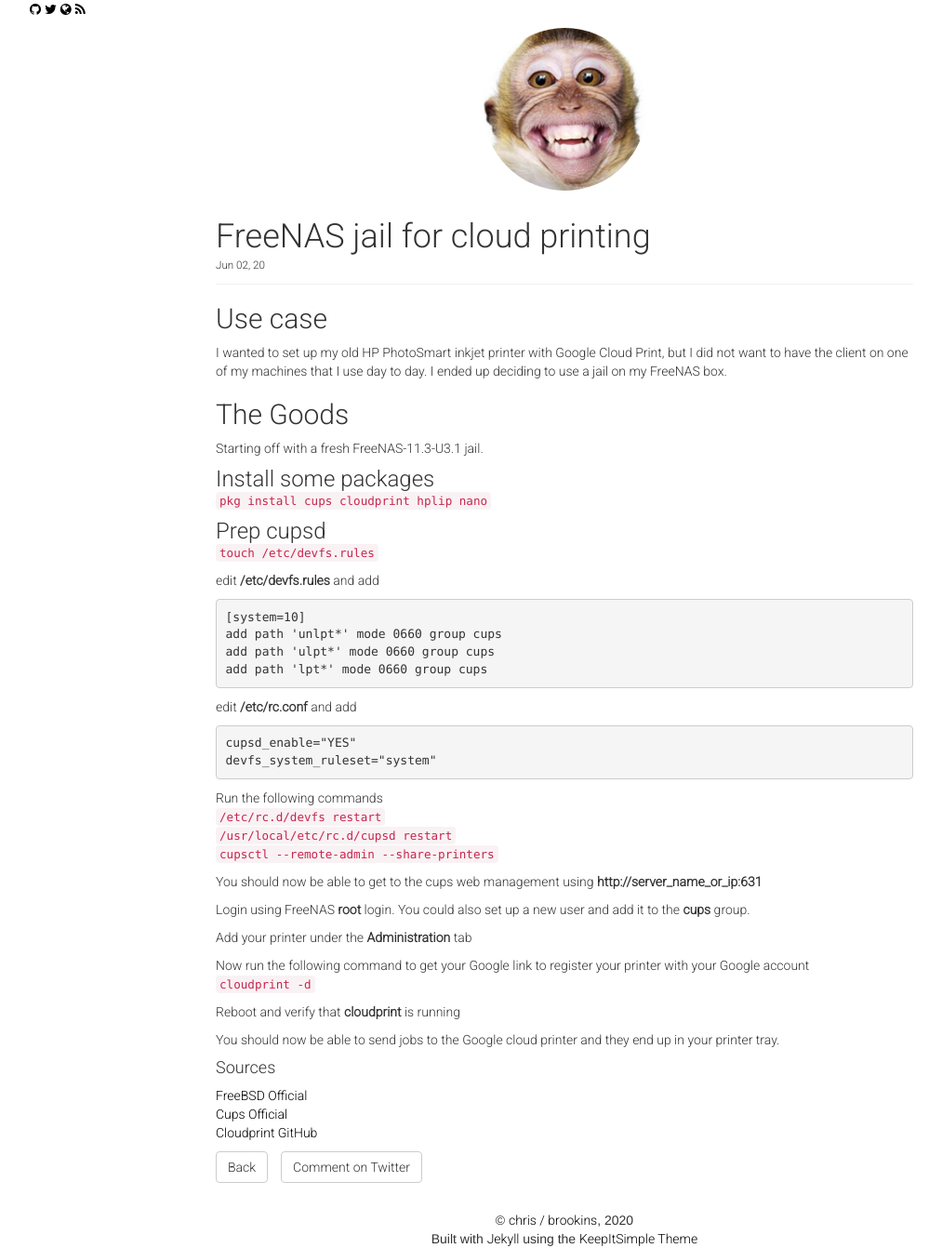
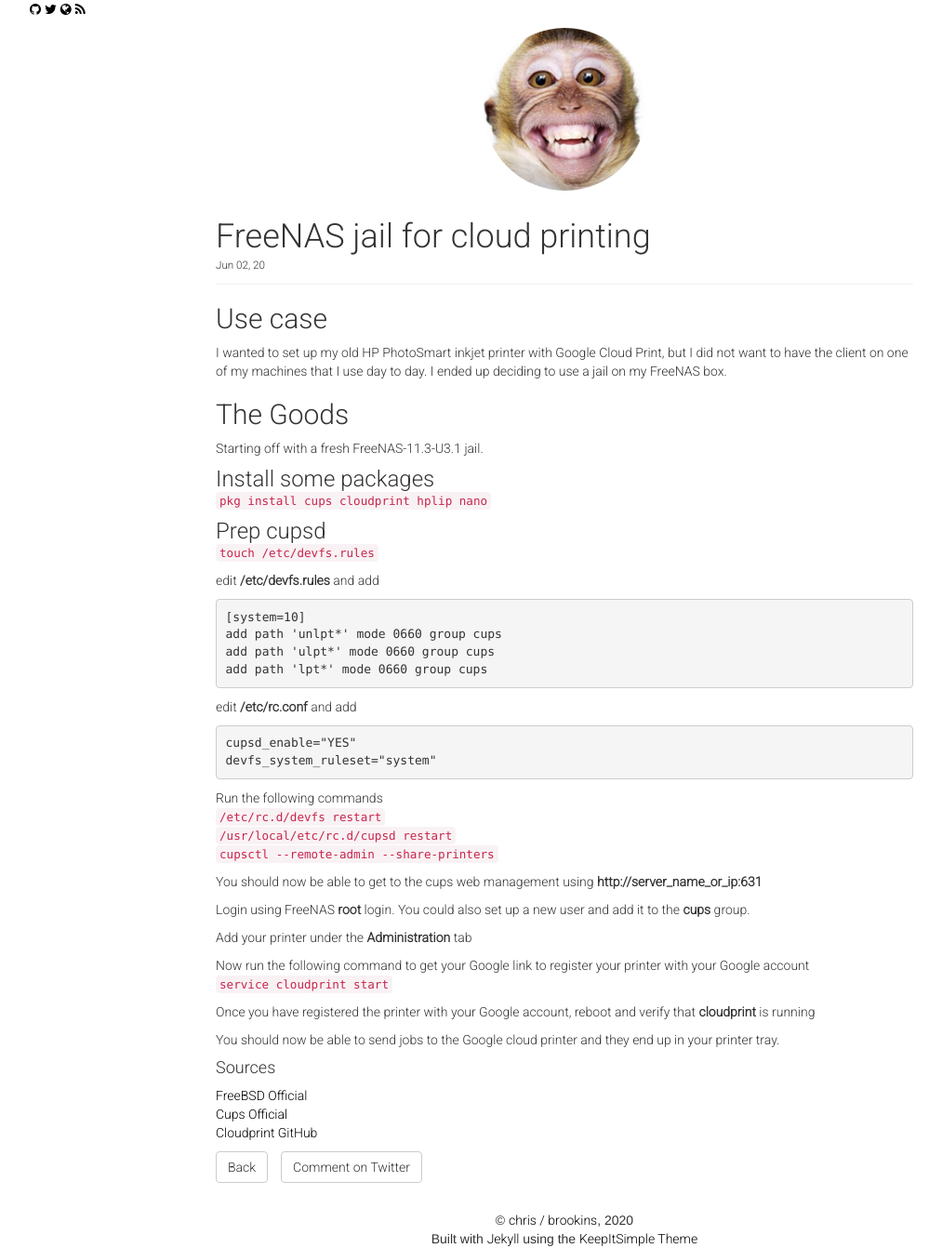
Before and after one commit to cbrookins/cbrookins.github.io, a Jekyll site: the page built from _posts/2020-06-02-freenas-jail-for-cloudprinting.markdown, in a window 1280 px wide. Shown: the whole page at 93% size, without its empty margins (33-1046 px from the left). Built offline with Jekyll 4.4.1, drawn with Linux system fonts in a browser that asks for light colours; nearby versions of some CDN libraries.

Commit message:
Update 2020-06-02-freenas-jail-for-cloudprinting.markdown

```diff
--- a/_posts/2020-06-02-freenas-jail-for-cloudprinting.markdown
+++ b/_posts/2020-06-02-freenas-jail-for-cloudprinting.markdown
@@ -45,9 +45,9 @@ Login using FreeNAS **root** login. You could also set up a new user and add it
 Add your printer under the **Administration** tab
 
 Now run the following command to get your Google link to register your printer with your Google account
-``cloudprint -d``
+``service cloudprint start``
 
-Reboot and verify that **cloudprint** is running
+Once you have registered the printer with your Google account, reboot and verify that **cloudprint** is running
 
 You should now be able to send jobs to the Google cloud printer and they end up in your printer tray.
 
```
